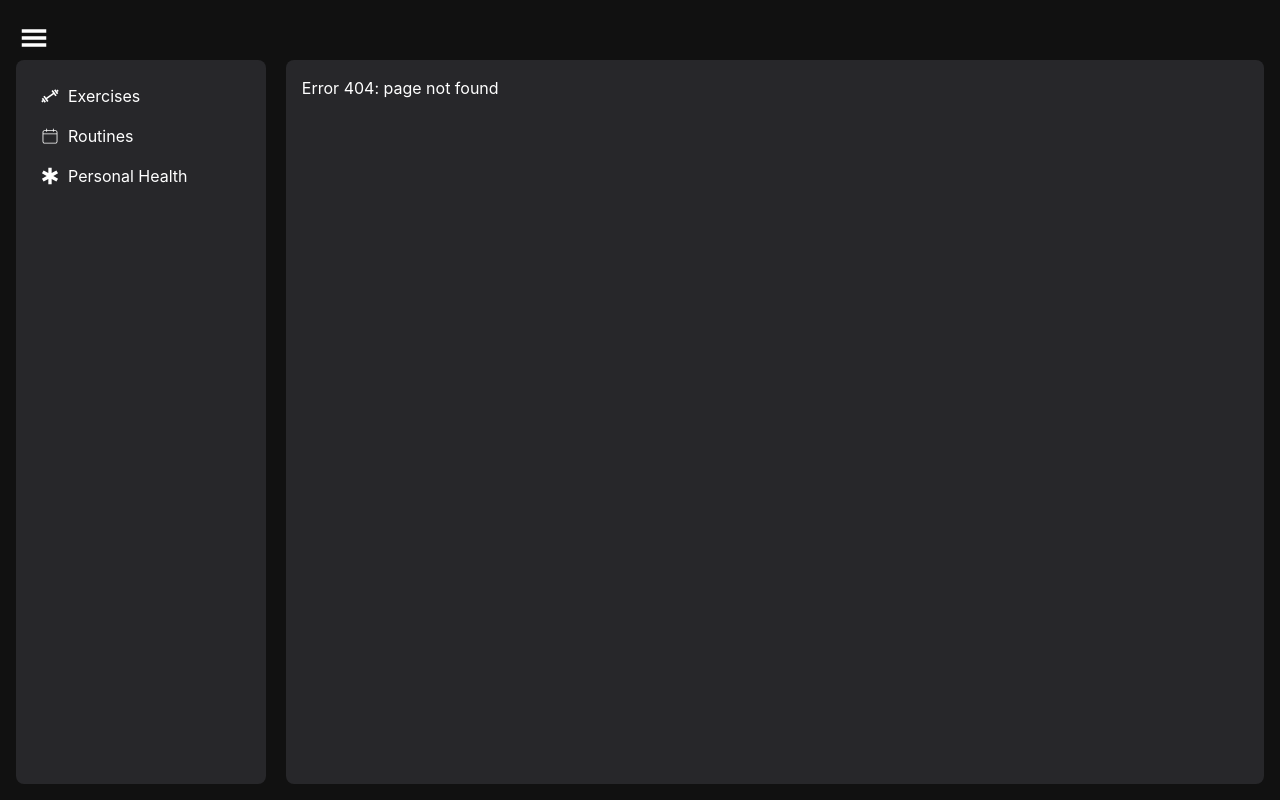
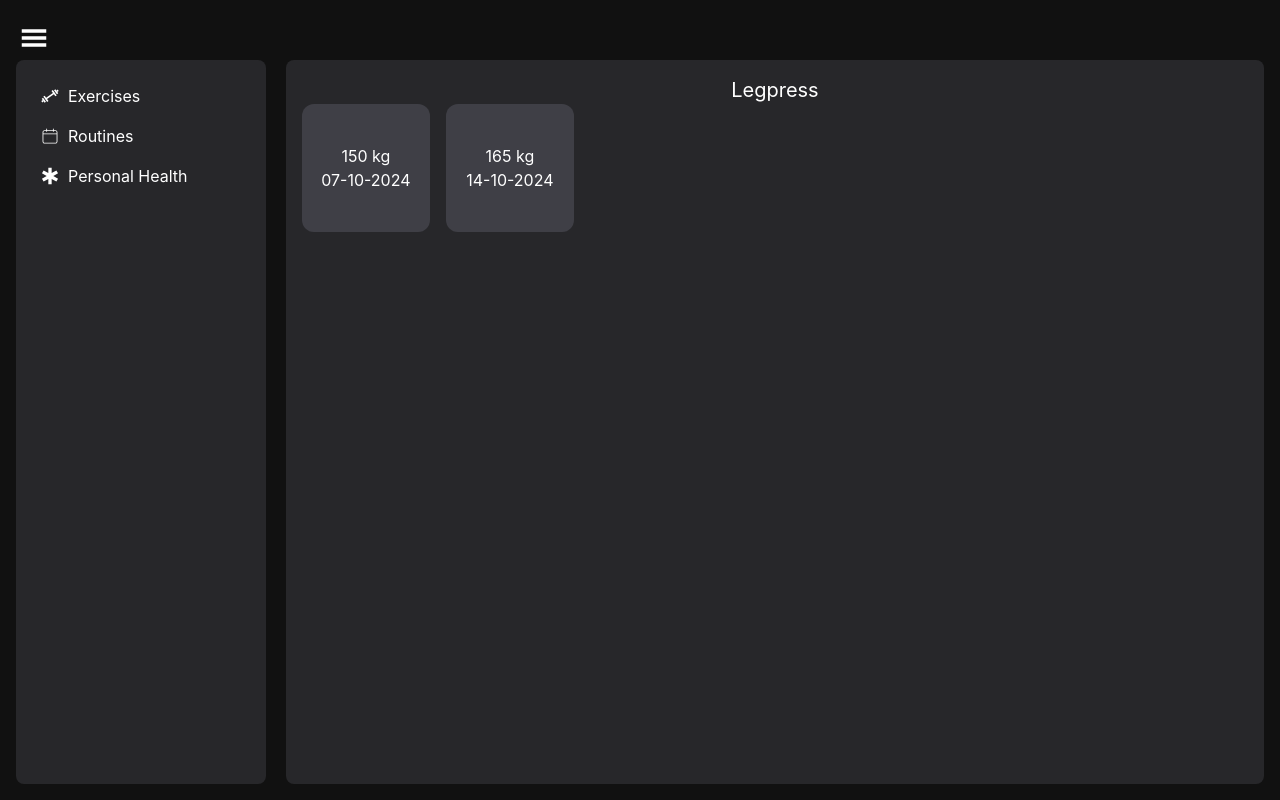
Before and after one commit to lipeaaraujo/GymTracker, a React (Create React App) app: page /viewexercise in a window 1280 px wide. Before the commit this address had no page. Built offline with nearby package versions, Linux system fonts and the light colour scheme.

Commit message:
adding view exercise page

```diff
--- a/src/App.js
+++ b/src/App.js
@@ -4,6 +4,7 @@ import NoPage from './pages/NoPage';
 import Navbar from './components/Navbar';
 import Header from './components/Header';
 import { useState } from 'react';
+import ViewExercise from './pages/ViewExercise';
 
 function App() {
 
@@ -23,7 +24,7 @@ function App() {
         <div className='p-4 bg-zinc-800 rounded-lg w-full h-full'>
           <Routes>
             <Route index element={<Exercises />} />
-            <Route path="/exercises" element={<Exercises />} />
+            <Route path="/viewexercise" element={<ViewExercise />} />
             <Route path="*" element={<NoPage />} />
           </Routes>
         </div>
--- /dev/null
+++ b/src/components/ExerciseBox.js
@@ -0,0 +1,18 @@
+import { IconContext } from "react-icons";
+
+function ExerciseBox({ icon, name }) {
+  return (
+    <IconContext.Provider value={ { size: 40 } }>
+      <button
+        className="bg-zinc-700 w-32 h-32 rounded-xl hover:bg-zinc-600 duration-300"
+      >
+        <div className="w-full h-full flex flex-col items-center justify-center">
+          {icon}
+          {name}
+        </div>
+      </button>
+    </IconContext.Provider>
+  )
+}
+
+export default ExerciseBox;
--- a/src/components/Navbar.js
+++ b/src/components/Navbar.js
@@ -9,7 +9,7 @@ function Navbar( { show } ) {
   let location = useLocation()
 
   const navOptions = [
-    { name: "Exercises", href: "/exercises", logo: <CgGym /> },
+    { name: "Exercises", href: "/", logo: <CgGym /> },
     { name: "Routines", href: "/routines", logo: <CiCalendar /> },
     { name: "Personal Health", href: "/health", logo: <BiHealth /> },
   ]
--- a/src/pages/Exercises.js
+++ b/src/pages/Exercises.js
@@ -1,8 +1,8 @@
 import { useState } from "react";
-import { IconContext } from "react-icons";
 import { CgGym } from "react-icons/cg";
 import { FaPlus } from "react-icons/fa";
 import ExerciseModal from "../components/ExerciseModal";
+import ExerciseBox from "../components/ExerciseBox";
 
 function Exercises() {
 
@@ -13,15 +13,9 @@ function Exercises() {
       <ExerciseModal open={exerciseModal} onClose={() => setExerciseModal(false)} />
 
       <div className="flex gap-4 flex-wrap">
-        <IconContext.Provider value={ { size: 40 } }>
-          <button
-            className="bg-zinc-700 w-32 h-32 rounded-xl hover:bg-zinc-600 duration-300"
-          >
-            <div className="w-full h-full flex flex-col items-center justify-center">
-              <CgGym />
-              Legpress
-            </div>
-          </button>
+
+        <ExerciseBox icon={<CgGym />} name="Legpress" />
+
         <button
           className="bg-neutral-900 w-32 h-32 rounded-xl hover:bg-zinc-600 duration-300"
           onClick={() => setExerciseModal(true)}
@@ -30,7 +24,6 @@ function Exercises() {
             <FaPlus />
           </div>
         </button>
-        </IconContext.Provider>
       </div>
     </>
   );
--- /dev/null
+++ b/src/pages/ViewExercise.js
@@ -0,0 +1,38 @@
+
+function ViewExercise() {
+
+  const exercise = {
+    name: "Legpress",
+    sets: [
+      {
+        load: 150.0,
+        date: "07-10-2024",
+      },
+      {
+        load: 165.0,
+        date: "14-10-2024",
+      }
+    ]
+  }
+
+  return (
+    <div>
+      <header className="w-full m-auto text-center text-xl">
+        {exercise.name}
+      </header>
+      <div className="flex flex-row gap-4 flex-wrap">
+        {exercise.sets.map((set) => (
+          <div className="bg-zinc-700 w-32 h-32 rounded-xl">
+            <div className="w-full h-full flex flex-col items-center justify-center">
+              <p>{set.load} kg</p>
+              <p>{set.date}</p>
+            </div>
+          </div>
+        ))}
+      </div>
+
+    </div>
+  )
+}
+
+export default ViewExercise;
```
Lines whose indentation alone changed are shown as unchanged.
